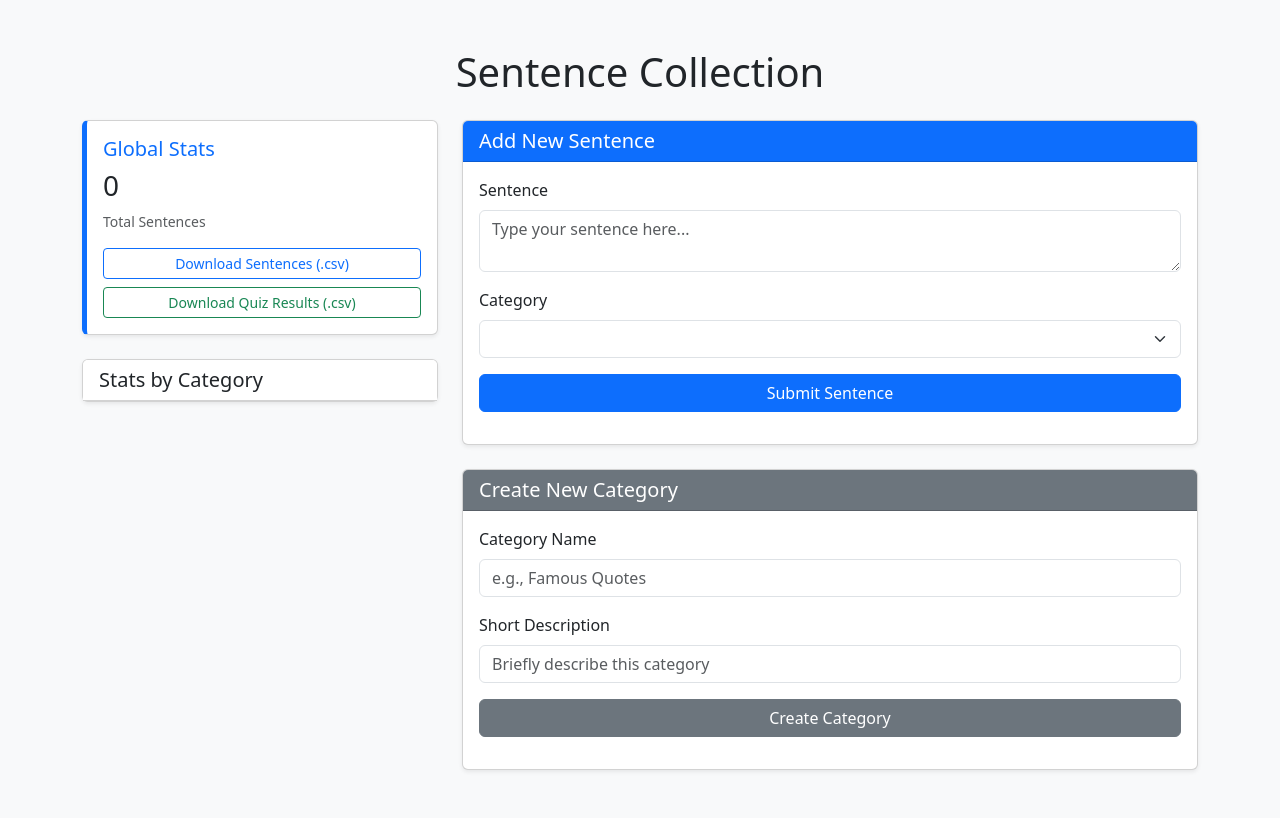
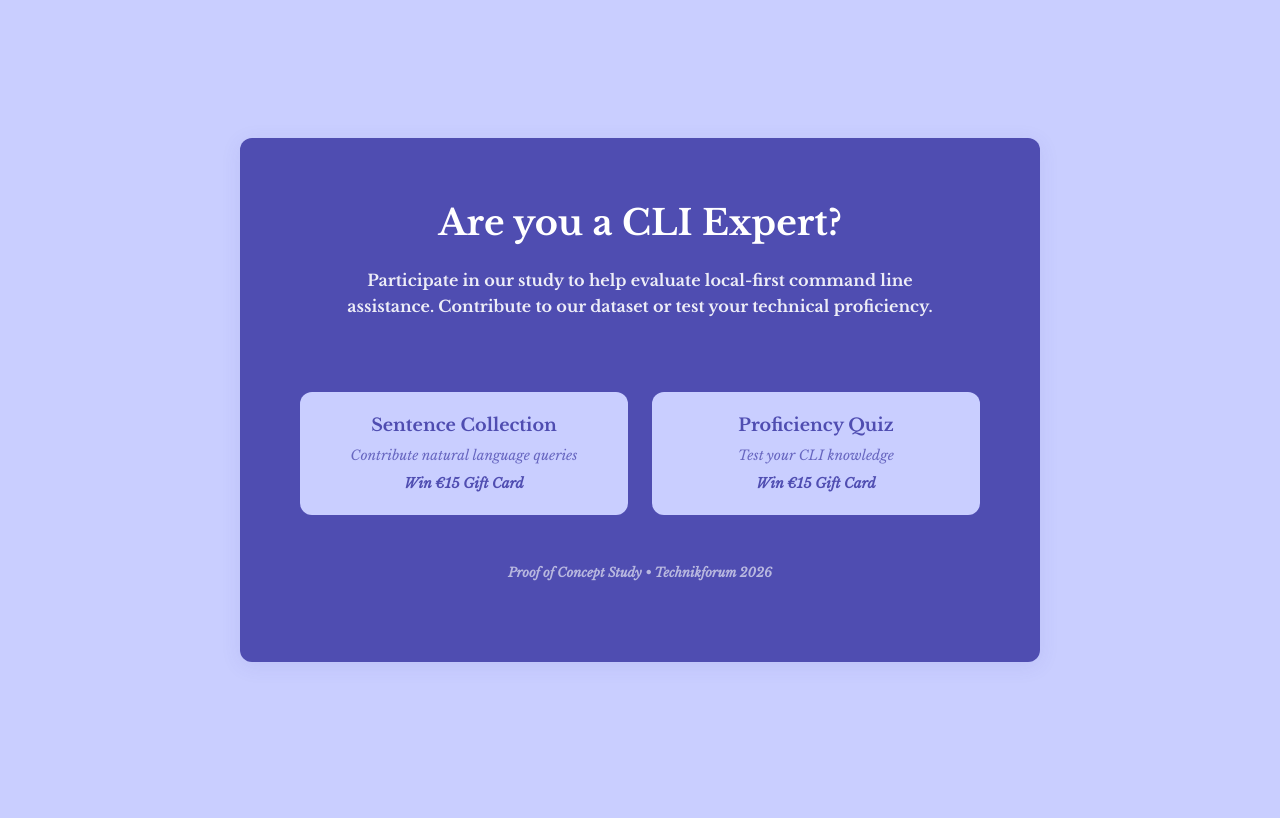
Before and after one commit to leoneltrich/sentence_collection, a Flask app: page / in a window 1280 px wide. After the commit the page ends 662 px from the top, so only its background shows below. Run offline with Flask 3, Linux system fonts and the light colour scheme; data that the repository does not hold is empty.

Commit message:
added landing page

```diff
--- a/app/__init__.py
+++ b/app/__init__.py
@@ -37,6 +37,11 @@ def create_app(test_config=None):
     @app.route('/')
     def index():
         from flask import render_template
+        return render_template('landing.html')
+
+    @app.route('/admin')
+    def admin_page():
+        from flask import render_template
         return render_template('index.html')
 
     @app.route('/submit')
--- /dev/null
+++ b/app/templates/landing.html
@@ -0,0 +1,137 @@
+<!DOCTYPE html>
+<html lang="en">
+<head>
+    <meta charset="UTF-8">
+    <meta name="viewport" content="width=device-width, initial-scale=1.0">
+    <title>Natural Language CLI Study - Convention 2026</title>
+    <!-- Libre Baskerville Font -->
+    <link rel="preconnect" href="https://fonts.googleapis.com">
+    <link rel="preconnect" href="https://fonts.gstatic.com" crossorigin>
+    <link href="https://fonts.googleapis.com/css2?family=Libre+Baskerville:ital,wght@0,400;0,700;1,400&display=swap" rel="stylesheet">
+    <link href="https://cdn.jsdelivr.net/npm/bootstrap@5.3.0/dist/css/bootstrap.min.css" rel="stylesheet">
+    <style>
+        :root {
+            --brand-primary: #4F4DB1;
+            --brand-bg: #C9CEFF;
+            --brand-white: #FFFFFF;
+            --border-radius: 12px;
+        }
+
+        body {
+            font-family: 'Libre Baskerville', serif;
+            background-color: var(--brand-bg);
+            min-height: 100vh;
+            display: flex;
+            align-items: center;
+            justify-content: center;
+            padding: 20px;
+            color: var(--brand-primary);
+        }
+
+        h1, strong { font-weight: 700; }
+        p, .btn, .semi-bold-text { font-weight: 600; }
+
+        .container-box {
+            background-color: var(--brand-primary);
+            color: var(--brand-white);
+            border-radius: var(--border-radius);
+            max-width: 800px;
+            width: 100%;
+            padding: 4rem 3rem;
+            box-shadow: 0 4px 20px rgba(79, 77, 177, 0.1);
+        }
+
+        .main-title {
+            font-size: 2.2rem;
+            margin-bottom: 1.5rem;
+            line-height: 1.2;
+            text-align: center;
+        }
+
+        .description {
+            font-size: 1rem;
+            opacity: 0.9;
+            margin-bottom: 3rem;
+            text-align: center;
+            max-width: 600px;
+            margin-left: auto;
+            margin-right: auto;
+            line-height: 1.6;
+        }
+
+        .action-link {
+            background-color: var(--brand-bg);
+            color: var(--brand-primary);
+            border-radius: var(--border-radius);
+            padding: 20px;
+            text-decoration: none;
+            display: flex;
+            flex-direction: column;
+            align-items: center;
+            justify-content: center;
+            transition: background-color 0.2s, transform 0.2s;
+            height: 100%;
+            text-align: center;
+        }
+
+        .action-link:hover {
+            background-color: var(--brand-white);
+            color: var(--brand-primary);
+            transform: translateY(-2px);
+        }
+
+        .action-title {
+            font-size: 1.1rem;
+            display: block;
+            margin-bottom: 0.5rem;
+        }
+
+        .action-subtitle {
+            font-size: 0.85rem;
+            font-style: italic;
+            opacity: 0.8;
+            font-weight: 400;
+        }
+
+        .footer-text {
+            margin-top: 3rem;
+            font-size: 0.8rem;
+            opacity: 0.6;
+            text-align: center;
+            font-style: italic;
+        }
+
+        /* Removing standard button styles to maintain clean look */
+        .row { margin: 0; }
+    </style>
+</head>
+<body>
+    <div class="container-box">
+        <h1 class="main-title">Are you a CLI Expert?</h1>
+
+        <p class="description">
+            Participate in our study to help evaluate local-first command line assistance.
+            Contribute to our dataset or test your technical proficiency.
+        </p>
+
+        <div class="row g-4">
+            <div class="col-md-6">
+                <a href="/submit" class="action-link">
+                    <strong class="action-title">Sentence Collection</strong>
+                    <span class="action-subtitle">Contribute natural language queries</span>
+                    <span class="action-subtitle mt-2" style="font-weight: 600; opacity: 1;">Win €15 Gift Card</span>
+                </a>
+            </div>
+            <div class="col-md-6">
+                <a href="/quiz" class="action-link">
+                    <strong class="action-title">Proficiency Quiz</strong>
+                    <span class="action-subtitle">Test your CLI knowledge</span>
+                    <span class="action-subtitle mt-2" style="font-weight: 600; opacity: 1;">Win €15 Gift Card</span>
+                </a>
+            </div>
+        </div>
+
+        <p class="footer-text">Proof of Concept Study • Technikforum 2026</p>
+    </div>
+</body>
+</html>
--- a/app/templates/quiz.html
+++ b/app/templates/quiz.html
@@ -191,7 +191,7 @@
             { q: "Which command would you use to search for the specific word \"error\" inside a text file named app.log?", a: "grep \"error\" app.log", o: ["find \"error\" app.log", "search app.log --text=\"error\"", "grep \"error\" app.log", "cat app.log | match \"error\"", "I don't know"] },
             { q: "How do you change the permissions of a script named run.sh to make it executable by the current user?", a: "chmod +x run.sh", o: ["chmod +x run.sh", "chown root run.sh", "make run.sh executable", "attrib +e run.sh", "I don't know"] },
             { q: "What does the pipe operator (|) do in a command sequence like cat data.txt | grep \"failed\"?", a: "It takes the standard output (stdout) of the first command and passes it as the standard input (stdin) to the second.", o: ["It runs the first command, waits for it to finish, then runs the second.", "It takes the standard output (stdout) of the first command and passes it as the standard input (stdin) to the second.", "It writes the output of both commands into a shared temporary file.", "It runs both commands simultaneously in the background.", "I don't know"] },
-            { q: "You want to continuously watch the bottom of a log file as new lines are written to it in real-time. What command achieves this?", a: "tail -f app.log", o: ["watch app.log", "less --stream app.log", "tail -f app.log", "cat --live app.log"] },
+            { q: "You want to continuously watch the bottom of a log file as new lines are written to it in real-time. What command achieves this?", a: "tail -f app.log", o: ["watch app.log", "less --stream app.log", "tail -f app.log", "cat --live app.log", "I don't know"] },
             { q: "Using the find command, how do you locate all files ending in .tmp and immediately delete them within that exact same command?", a: "find . -name \"*.tmp\" -delete", o: ["find . -name \"*.tmp\" | rm", "find . -name \"*.tmp\" -delete", "find . -type \"*.tmp\" --remove", "rm $(find \"*.tmp\")", "I don't know"] },
             { q: "You have a comma-separated file named users.csv. How would you extract only the second column (e.g., the usernames) and print it to the terminal?", a: "cut -d',' -f2 users.csv", o: ["cut -d',' -f2 users.csv", "grep --column=2 users.csv", "column -extract 2 users.csv", "awk '{print column 2}' users.csv", "I don't know"] }
         ];
```
